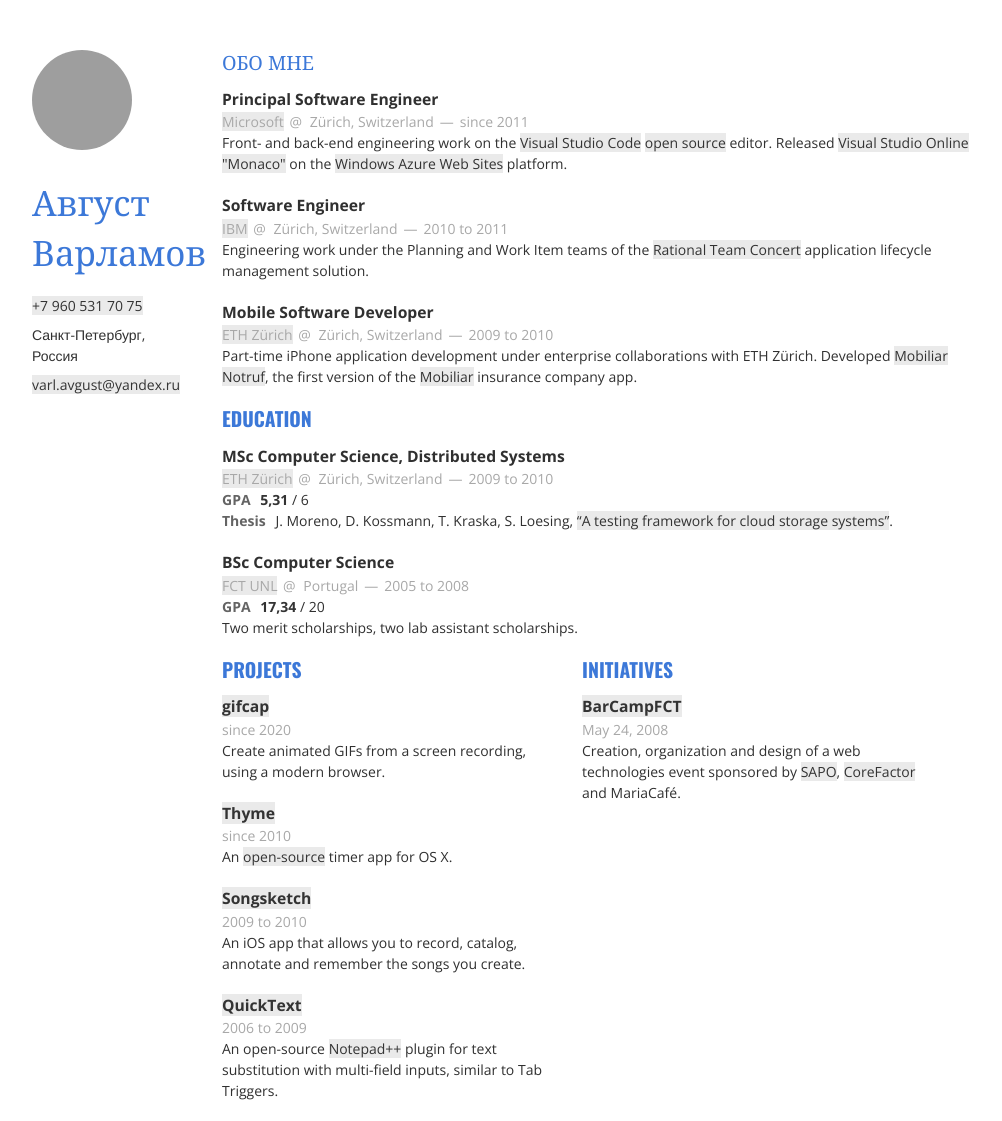
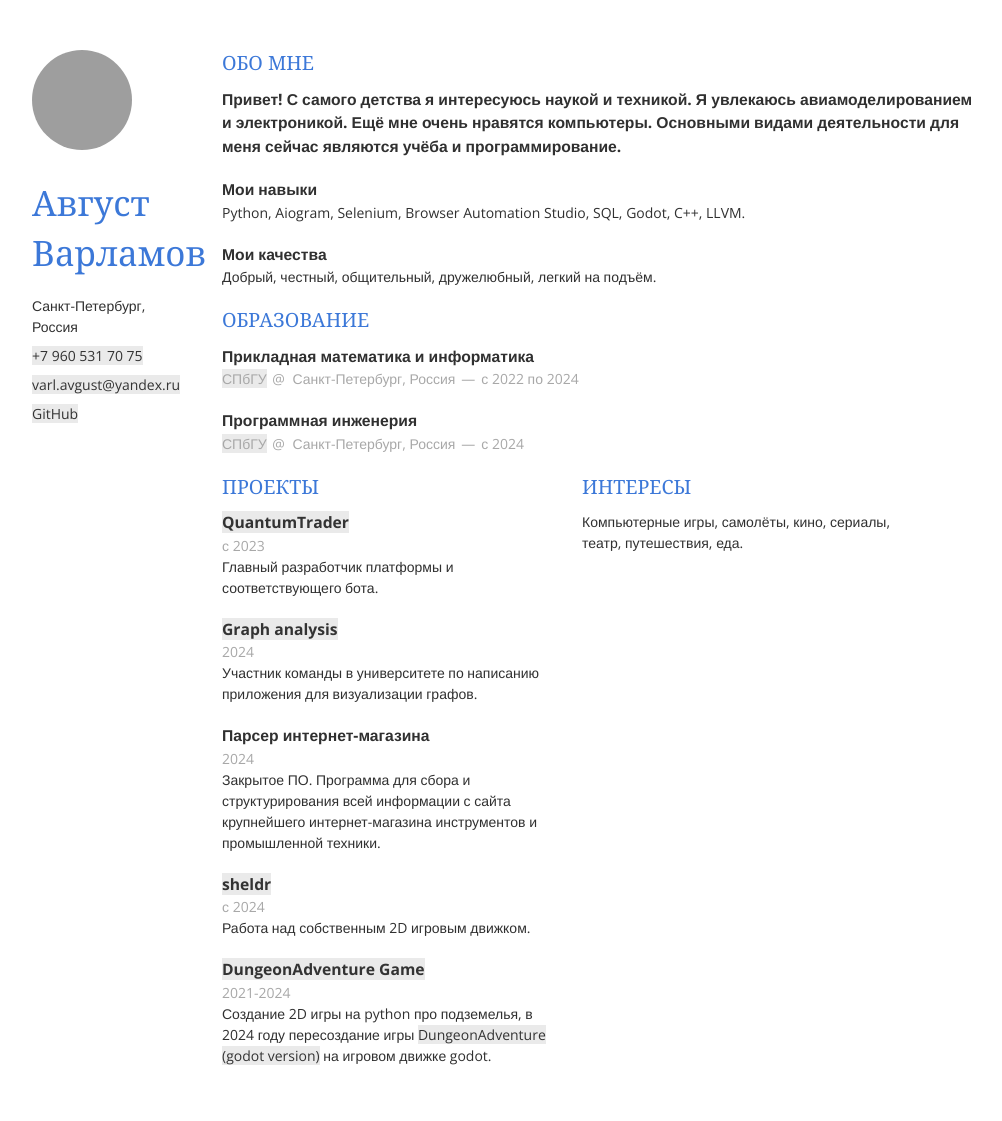
Before and after one commit to vicebaraban/my-site, a Flask app: page / in a window 1280 px wide. Shown: the whole page, without its empty margins (138-1140 px from the left). After the commit the page ends 1065 px from the top, so only its background shows below. Run offline with Flask 3, Linux system fonts and the light colour scheme; parts of the project's set-up code (start-up, migrations or seed data) failed here and were passed over; some libraries are stand-ins or nearby versions; grey boxes are pictures that could not be loaded.

Commit message:
upd data

```diff
--- a/app.py
+++ b/app.py
@@ -5,13 +5,12 @@
 app = Flask(__name__, static_url_path='',
             static_folder="static", template_folder="templates")
 
-config = configparser.ConfigParser()
 try:
+    config = configparser.ConfigParser()
     config.read('config.conf')
+    app.secret_key = config['settings']['secret_key']
 except Exception:
     raise FileNotFoundError
-
-app.secret_key = config['settings']['secret_key']
 
 
 @app.route("/vk_ok_auth", methods=["POST"])
--- a/templates/index.html
+++ b/templates/index.html
@@ -3,8 +3,8 @@
 
 <head>
     <meta charset="utf-8">
-    <title>Визитка</title>
-    <meta name="description" content="Визитка">
+    <title>Avgust Varlamov's Resume</title>
+    <meta name="description" content="Avgust Varlamov's Resume">
     <meta name="author" content="Август Варламов">
 
     <meta name="viewport" content="width=device-width, initial-scale=1, maximum-scale=1">
@@ -41,17 +41,17 @@
         <header class="three columns">
             <img src="https://avatars.githubusercontent.com/u/46491960" class="me">
             <h1>Август Варламов</h1>
+            <address>
+                Санкт-Петербург, Россия
+            </address>
             <p>
                 <a href="tel:+79605317075">+7 960 531 70 75</a><br />
             </p>
-            <address>
-                Санкт-Петербург, Россия
-            </address>
-            <!-- <p>
-                <a href="https://t.me/evp7877">https://t.me/evp7877</a>
-            </p> -->
             <p>
                 <a href="mailto:varl.avgust@yandex.ru">varl.avgust@yandex.ru</a>
+            </p>
+            <p>
+                <a href="https://github.com/vicebaraban">GitHub</a>
             </p>
         </header>
         <div class="thirteen columns clearfix">
@@ -59,139 +59,108 @@
                 <h1>Обо мне</h1>
                 <article>
                     <header>
-                        <h1>Principal Software Engineer</h1>
-                        <span><a href="https://www.microsoft.com/">Microsoft</a></span>
-                        <span>
-                            <address>Zürich, Switzerland</address><time>since 2011</time>
-                        </span>
+                        <h1>Привет! С самого детства я интересуюсь наукой и техникой. Я увлекаюсь авиамоделированием и
+                            электроникой. Ещё мне очень нравятся компьютеры. Основными видами деятельности для меня
+                            сейчас
+                            являются учёба и программирование.</h1>
+                    </header>
+                </article>
+                <article>
+                    <header>
+                        <h1>Мои навыки</h1>
                     </header>
                     <p>
-                        Front- and back-end engineering work on the <a href="https://code.visualstudio.com/">Visual
-                            Studio Code</a>
-                        <a href="https://github.com/Microsoft/vscode">open source</a> editor.
-                        Released
-                        <a href="https://channel9.msdn.com/Series/Visual-Studio-Online-Monaco">Visual Studio Online
-                            "Monaco"</a>
-                        on the <a href="https://azure.microsoft.com/en-us/services/websites/">Windows Azure Web
-                            Sites</a> platform.
+                        Python, Aiogram, Selenium, Browser Automation Studio, SQL, Godot, C++, LLVM.
                     </p>
                 </article>
                 <article>
                     <header>
-                        <h1>Software Engineer</h1>
-                        <span><a href="https://www.ibm.com/">IBM</a></span>
+                        <h1>Мои качества</h1>
+                    </header>
+                    <p>
+                        Добрый, честный, общительный, дружелюбный, легкий на подъём.
+                    </p>
+                </article>
+            </section>
+            <section class="thirteen columns">
+                <h1>Образование</h1>
+                <article>
+                    <header>
+                        <h1>Прикладная математика и информатика</h1>
+                        <span><a href="https://spbu.ru/">СПбГУ</a></span>
                         <span>
-                            <address>Zürich, Switzerland</address><time>2010 to 2011</time>
+                            <address>Санкт-Петербург, Россия</address><time>с 2022 по 2024</time>
                         </span>
                     </header>
+                </article>
+                <article>
+                    <header>
+                        <h1>Программная инженерия</h1>
+                        <span><a href="https://spbu.ru/">СПбГУ</a></span>
+                        <span>
+                            <address>Санкт-Петербург, Россия</address><time>с 2024</time>
+                        </span>
+                    </header>
+                </article>
+            </section>
+            <section class="six columns">
+                <h1>Проекты</h1>
+                <article>
+                    <header>
+                        <h1><a href="https://t.me/+qDQhUf-0s84zYjY6">QuantumTrader</a></h1>
+                        <span><time>с 2023</time></span>
+                    </header>
                     <p>
-                        Engineering work under the Planning and Work Item teams of the
-                        <a href="https://jazz.net/products/rational-team-concert/">Rational Team Concert</a>
-                        application lifecycle management solution.
+                        Главный разработчик платформы и соответствующего бота.
                     </p>
                 </article>
                 <article>
                     <header>
-                        <h1>Mobile Software Developer</h1>
-                        <span><a href="https://www.ethz.ch/">ETH Zürich</a></span>
-                        <span>
-                            <address>Zürich, Switzerland</address><time>2009 to 2010</time>
-                        </span>
+                        <h1><a href="https://github.com/spbu-coding-2023/graphs-graph-10">Graph analysis</a></h1>
+                        <span><time>2024</time></span>
                     </header>
                     <p>
-                        Part-time iPhone application development under enterprise collaborations with ETH Zürich.
-                        Developed <a
-                            href="https://itunes.apple.com/ch/app/mobiliar-emergency/id356198972?mt=8&amp;ign-mpt=uo%3D6">Mobiliar
-                            Notruf</a>, the first version of the <a href="https://www.mobi.ch/">Mobiliar</a> insurance
-                        company app.
-                    </p>
-                </article>
-            </section>
-            <section class="thirteen columns">
-                <h1>Education</h1>
-                <article>
-                    <header>
-                        <h1>MSc Computer Science, Distributed Systems</h1>
-                        <span><a href="https://www.ethz.ch/">ETH Zürich</a></span>
-                        <span>
-                            <address>Zürich, Switzerland</address><time>2009 to 2010</time>
-                        </span>
-                    </header>
-                    <p class="gpa"><em>GPA</em> <strong>5,31</strong> / 6</p>
-                    <p>
-                        <em>Thesis</em> J. Moreno, D. Kossmann, T. Kraska, S. Loesing, <a
-                            href="https://e-collection.library.ethz.ch/eserv/eth:1987/eth-1987-01.pdf">“A testing
-                            framework for cloud storage systems”</a>.
+                        Участник команды в университете по написанию приложения для визуализации графов.
                     </p>
                 </article>
                 <article>
                     <header>
-                        <h1>BSc Computer Science</h1>
-                        <span><a href="https://www.fct.unl.pt/">FCT UNL</a></span>
-                        <span>
-                            <address>Portugal</address><time>2005 to 2008</time>
-                        </span>
+                        <h1>
+                            Парсер интернет-магазина
+                        </h1>
+                        <span><time>2024</time></span>
                     </header>
-                    <p class="gpa"><em>GPA</em> <strong>17,34</strong> / 20</p>
                     <p>
-                        Two merit scholarships, two lab assistant scholarships.
+                        Закрытое ПО. Программа для сбора и структурирования всей информации с сайта крупнейшего
+                        интернет-магазина инструментов и промышленной техники.
+                    </p>
+                </article>
+                <article>
+                    <header>
+                        <h1><a href="https://github.com/vicebaraban/sheldr">sheldr</a></h1>
+                        <span><time>с 2024</time></span>
+                    </header>
+                    <p>
+                        Работа над собственным 2D игровым движком.
+                    </p>
+                </article>
+                <article>
+                    <header>
+                        <h1><a href="https://github.com/vicebaraban/DungeonAdventure">DungeonAdventure Game</a></h1>
+                        <span><time>2021-2024</time></span>
+                    </header>
+                    <p>
+                        Создание 2D игры на python про подземелья, в 2024 году пересоздание игры <a
+                            href="https://github.com/vicebaraban/DungeonAdventure-godot">DungeonAdventure (godot
+                            version)</a> на игровом движке godot.
                     </p>
                 </article>
             </section>
             <section class="six columns">
-                <h1>Projects</h1>
+                <h1>Интересы</h1>
                 <article>
-                    <header>
-                        <h1><a href="https://gifcap.dev/">gifcap</a></h1>
-                        <span><time>since 2020</time></span>
-                    </header>
                     <p>
-                        Create animated GIFs from a screen recording, using a modern browser.
-                    </p>
-                </article>
-                <article>
-                    <header>
-                        <h1><a href="https://joaomoreno.github.io/thyme/">Thyme</a></h1>
-                        <span><time>since 2010</time></span>
-                    </header>
-                    <p>
-                        An <a href="https://github.com/joaomoreno/thyme">open-source</a> timer app for OS X.
-                    </p>
-                </article>
-                <article>
-                    <header>
-                        <h1><a
-                                href="https://appmodo.com/10767/songsketch-review-for-iphone-and-ipod-touch/">Songsketch</a>
-                        </h1>
-                        <span><time>2009 to 2010</time></span>
-                    </header>
-                    <p>
-                        An iOS app that allows you to record, catalog, annotate and remember the songs you create.
-                    </p>
-                </article>
-                <article>
-                    <header>
-                        <h1><a href="https://sourceforge.net/projects/quicktext/">QuickText</a></h1>
-                        <span><time>2006 to 2009</time></span>
-                    </header>
-                    <p>
-                        An open-source <a href="https://notepad-plus-plus.org/">Notepad++</a> plugin for text
-                        substitution with multi-field inputs, similar to Tab Triggers.
-                    </p>
-                </article>
-            </section>
-            <section class="six columns">
-                <h1>Initiatives</h1>
-                <article>
-                    <header>
-                        <h1><a href="http://blog.0x82.com/2008/05/26/barcampfct-my-side-of-the-story/">BarCampFCT</a>
-                        </h1>
-                        <span><time>May 24, 2008</time></span>
-                    </header>
-                    <p>
-                        Creation, organization and design of a web technologies event sponsored by <a
-                            href="https://www.sapo.pt/">SAPO</a>, <a href="https://corefactor.pt/">CoreFactor</a> and
-                        MariaCafé.
+                        Компьютерные игры, самолёты, кино, сериалы, театр, путешествия, еда.
                     </p>
                 </article>
             </section>
```
